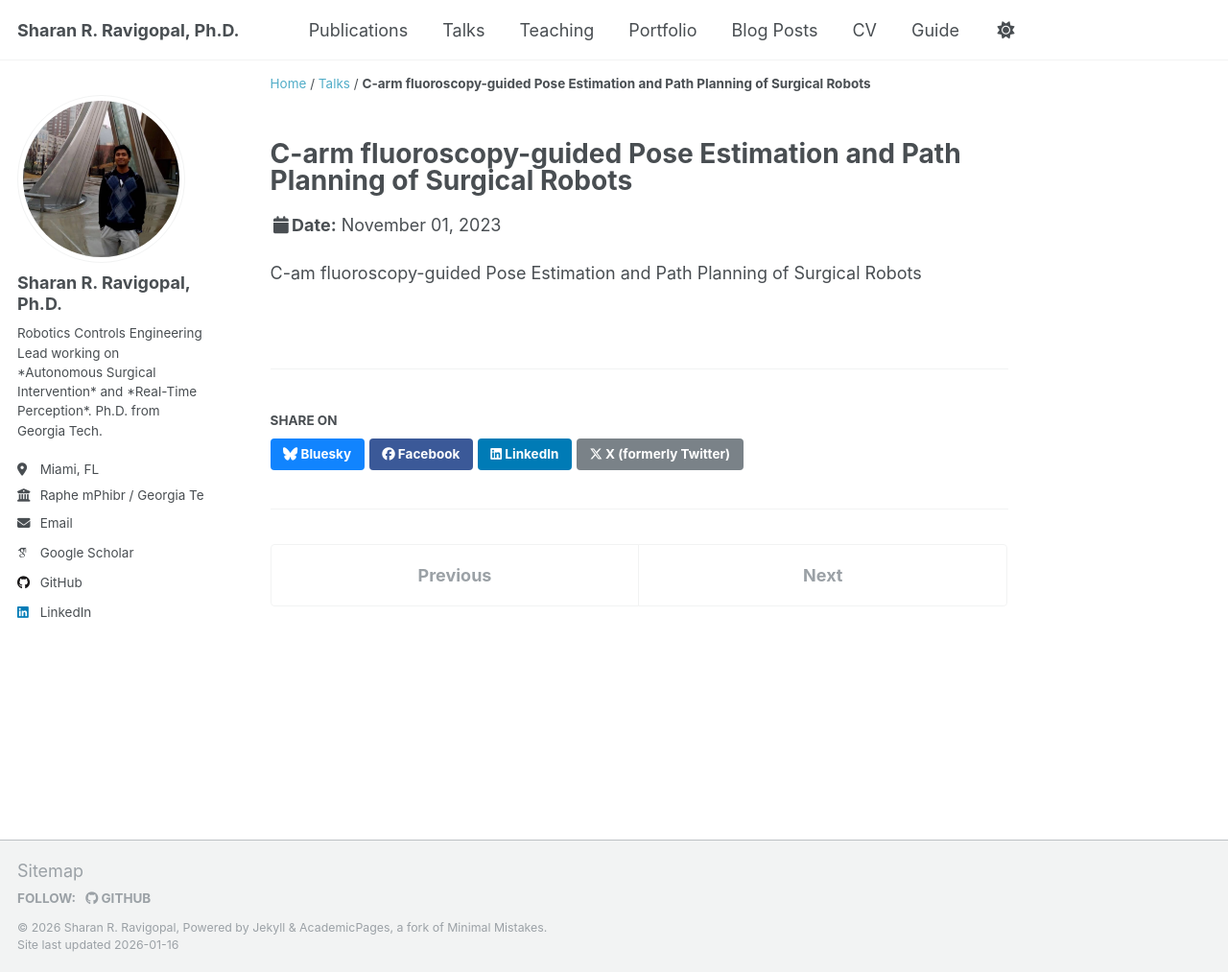
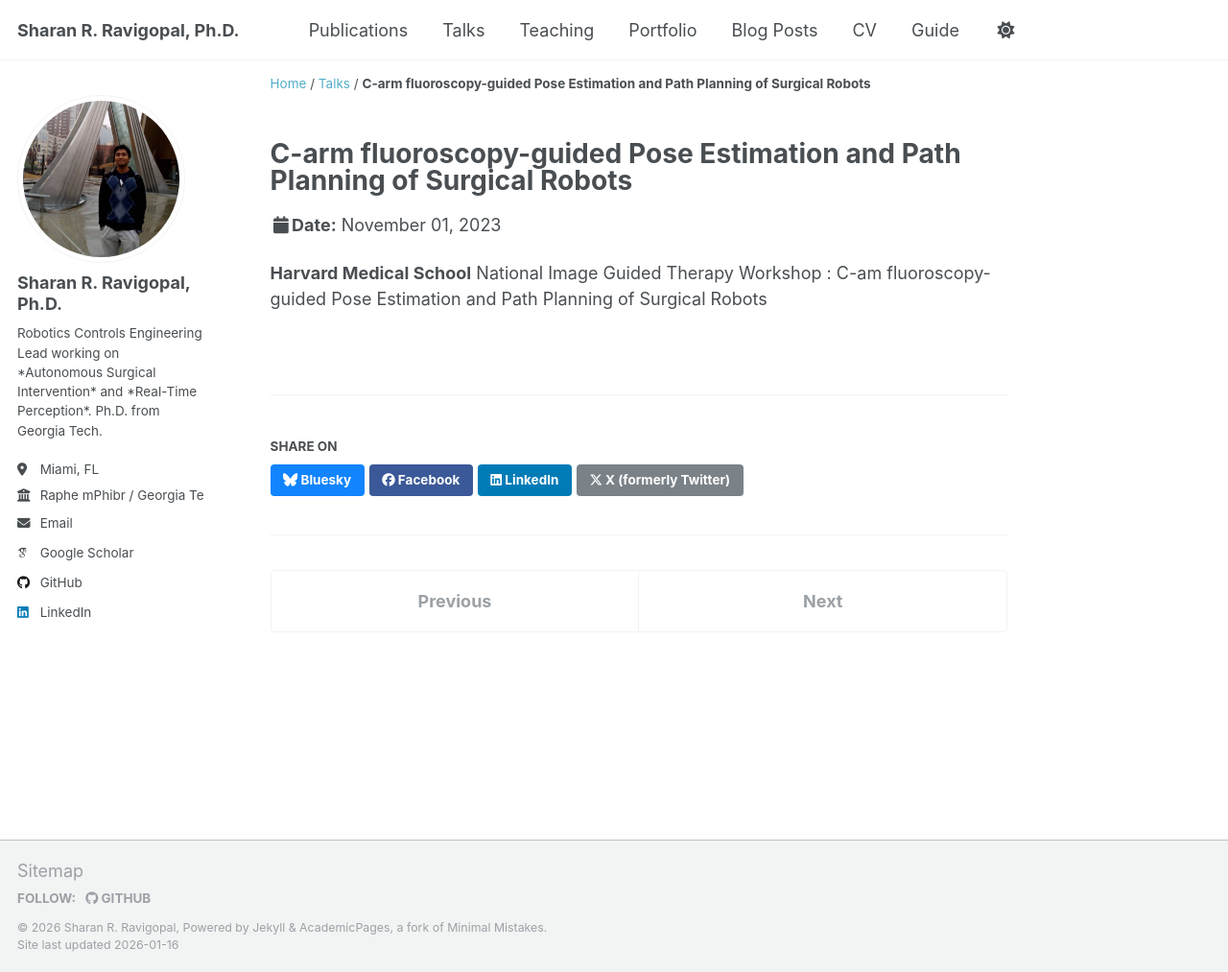
Before and after one commit to SharanRav/sharanrav.github.io, a Jekyll site: the page built from _talks/2012-03-01-harvard-talk.md, in a window 1280 px wide and 1013 px high. Shown: the whole window at 96% size. Built offline with Jekyll 4.4.1, drawn with Linux system fonts in a browser that asks for light colours; some web fonts are replaced.

Commit message:
Update 2012-03-01-harvard-talk.md

```diff
--- a/_talks/2012-03-01-harvard-talk.md
+++ b/_talks/2012-03-01-harvard-talk.md
@@ -8,4 +8,4 @@ date: 2023-11-01
 location: "Cambridge, MA, USA"
 ---
 
-C-am fluoroscopy-guided Pose Estimation and Path Planning of Surgical Robots
+**Harvard Medical School** National Image Guided Therapy Workshop : C-am fluoroscopy-guided Pose Estimation and Path Planning of Surgical Robots
```
